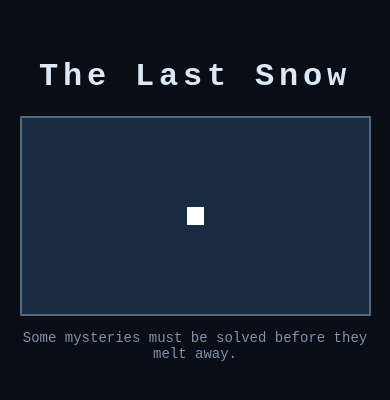
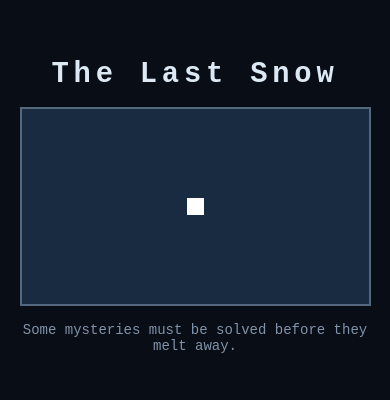
Before and after one commit to Chocolatesand14/The-Last-Snow, a plain HTML site: page index.html in a window 390 px wide. Shown: the part 216-616 px from the top of the page. Drawn offline with Linux system fonts and the light colour scheme.

Commit message:
fix: adjust game canvas size and responsive layout

```diff
--- a/css/style.css
+++ b/css/style.css
@@ -4,7 +4,7 @@
 
 body {
     margin: 0;
-    min-height: 100vh;
+    min-height: 100dvh;
     display: grid;
     place-items: center;
     background: #080d16;
@@ -14,19 +14,22 @@ body {
 
 .game-container {
     width: 90%;
-    max-width: 60rem;
+    max-width: 48rem;
     text-align: center;
 }
 
 h1 {
-    font-size: 2rem;
+    font-size: 1.8rem;
     letter-spacing: 0.3rem;
+    margin: 0 0 1rem;
 }
 
 canvas {
     display: block;
     width: 100%;
+    max-width: calc(65dvh * 16 / 9);
     height: auto;
+    margin: 0 auto;
     background: #182b40;
     border: 0.125rem solid #53677d;
     image-rendering: pixelated;
@@ -35,4 +38,5 @@ canvas {
 p {
     font-size: 0.875rem;
     color: #8193a8;
+    margin: 1rem 0 0;
 }
```
